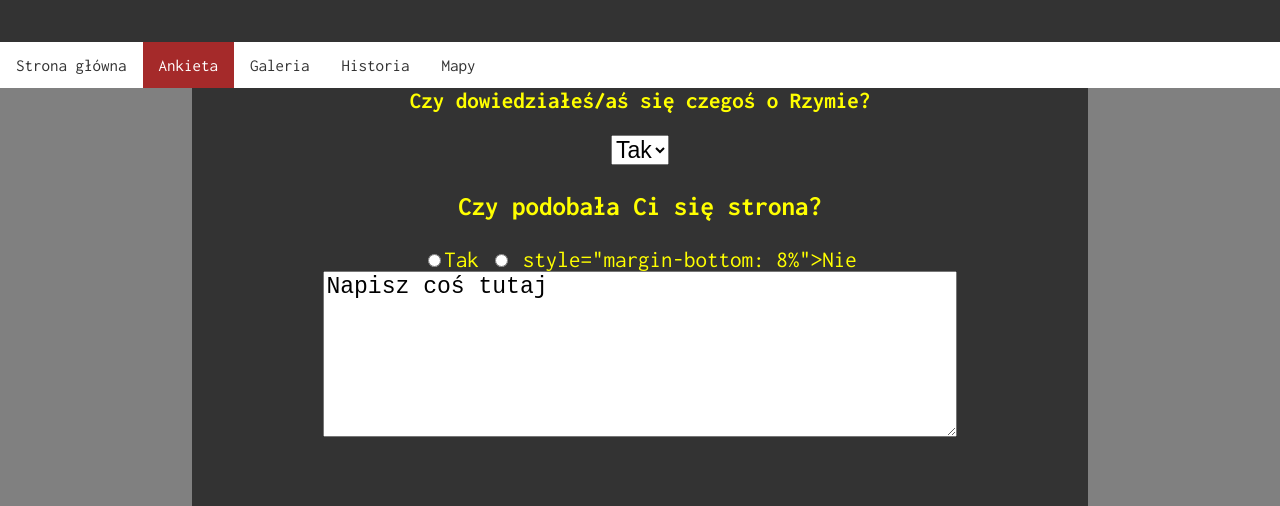
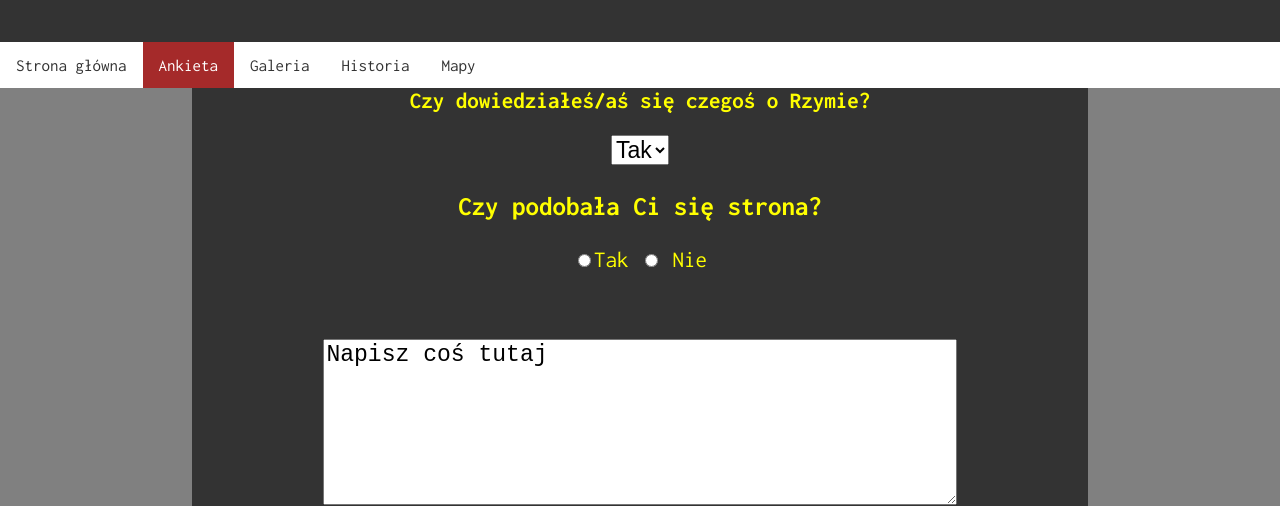
Before and after one commit to BartoszJaworski2ta/BartoszJaworski2ta.github.io, a plain HTML site: page survey.html in a window 1280 px wide. Shown: the part 329-835 px from the top of the page. Drawn offline with nearby package versions, Linux system fonts and the light colour scheme.

Commit message:
21212121

```diff
--- a/survey.html
+++ b/survey.html
@@ -76,9 +76,9 @@
                     </select>
                     <h3>Czy podobała Ci się strona?</h3>
                     <input type="radio" name="radio" value="true"/><span>Tak</span>
-                    <input type="radio" name="radio" value="false"/> style="margin-bottom: 8%"><span>Nie</span><br>
+                    <input type="radio" name="radio" value="false" style="margin-bottom: 8%"/> <span>Nie</span><br>
                     <textarea name="textarea" style="width: 70%; height: 20vh;">Napisz coś tutaj</textarea><br>
-                    <input style="margin-top: 8%; margin-bottom: 3%;" type="submit" value="Wyślij"/>
+                    <input style="margin-top: 8%; margin-bottom:3%;" type="submit" value="Wyślij"/>
                 </form>
             </div>
         </div>
```
